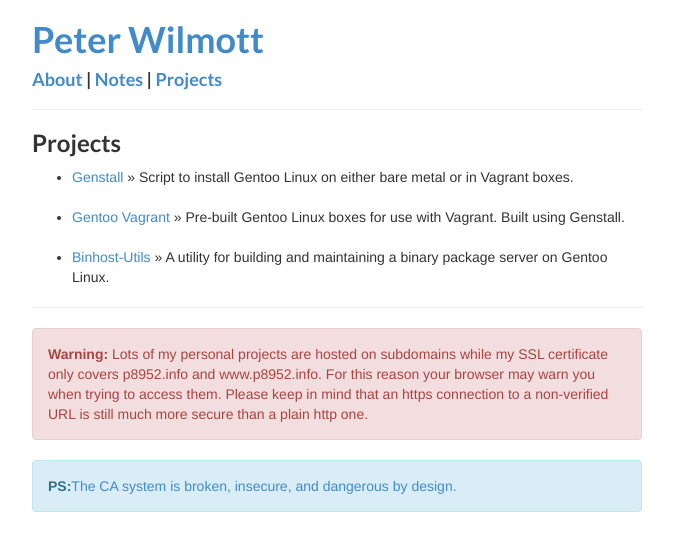
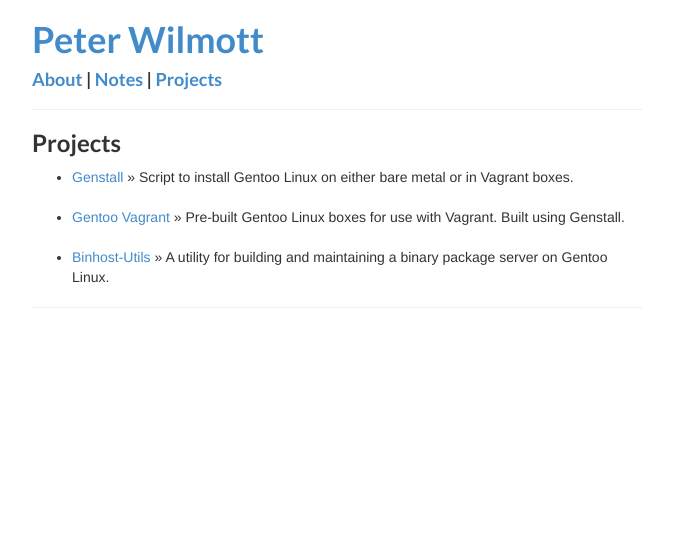
Before and after one commit to p8952/p8952.github.io.old, a Jekyll site: the page built from projects.html, in a window 1280 px wide. Shown: the top 551 px of the page, without its empty margins (303-976 px from the left). Built offline with Jekyll 4.4.1, drawn with Linux system fonts in a browser that asks for light colours; Markdown is read by kramdown in place of the engine named in the settings.

Commit message:
Remove HTTPs where not needed/possible

```diff
--- a/projects.html
+++ b/projects.html
@@ -7,12 +7,9 @@ title: Projects
 <ul class="projects">
 	<li><a href="https://github.com/p8952/genstall">Genstall</a> &raquo; Script to install Gentoo Linux on either bare metal or in Vagrant boxes.</li>
 	<br>
-	<li><a href="//vagrant.p8952.info">Gentoo Vagrant</a> &raquo; Pre-built Gentoo Linux boxes for use with Vagrant. Built using Genstall.</li>
+	<li><a href="http://vagrant.p8952.info">Gentoo Vagrant</a> &raquo; Pre-built Gentoo Linux boxes for use with Vagrant. Built using Genstall.</li>
 	<br>
 	<li><a href="https://github.com/p8952/binhost-utils">Binhost-Utils</a> &raquo; A utility for building and maintaining a binary package server on Gentoo Linux.</li>
 </ul>
 
 <hr>
-
-<div class="alert alert-danger" role="alert"><strong>Warning:</strong> Lots of my personal projects are hosted on subdomains while my SSL certificate only covers p8952.info and www.p8952.info. For this reason your browser may warn you when trying to access them. Please keep in mind that an https connection to a non-verified URL is still much more secure than a plain http one.</div>
-<div class="alert alert-info" role="alert"><strong>PS:</strong><a href="https://encrypted.google.com/search?q=Certificate%20Authority%20Hacked">The CA system is broken, insecure, and dangerous by design.</a></div>
```
Also changed, not shown: 1 other file.
